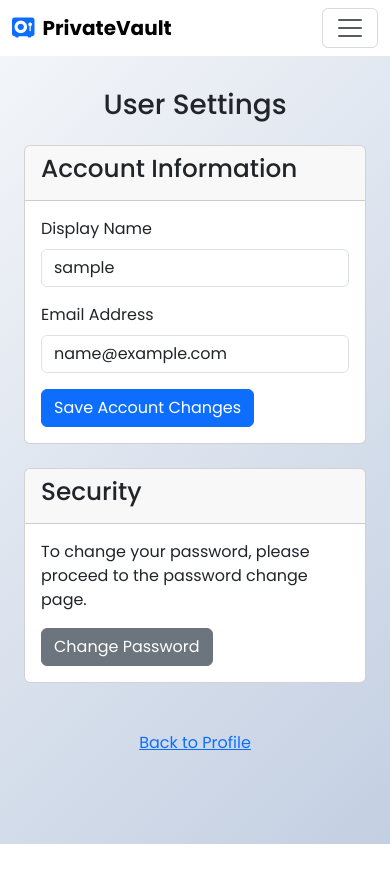
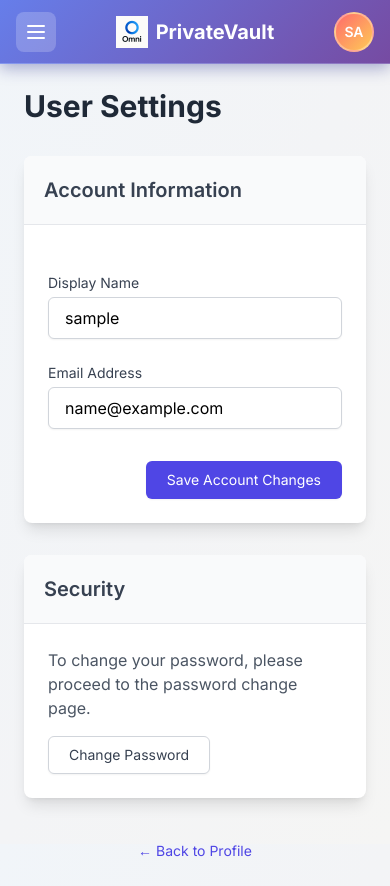
Before and after one commit to Visionz73/privatevault, a PHP site: page /public/settings.php in a window 390 px wide. Before the commit the page ends 844 px from the top, so only its background shows below. Run offline with PHP 8.4, Linux system fonts and the light colour scheme; the visitor is signed in with stand-in values (Sample User, id 1); some libraries are stand-ins or nearby versions.

Commit message:
feat: Standardize navbar to Tailwind sidebar for settings & related pages
This commit refactors settings.php, change_password.php, and routing to ensure consistent use of the main Tailwind CSS sidebar navigation (`templates/navbar.php`) and to address routing inconsistencies.

Key Changes:

1.  **Refactored `settings.php`:**
    - `src/controllers/settings.php`: No longer uses the old Bootstrap `header.php`/`footer.php`. Prepares data (including `$user` for the navbar and `csrf_token_settings`) and includes the main `templates/settings.php`.
    - `templates/settings.php`: Converted to a full HTML document. Includes `templates/navbar.php` (Tailwind sidebar). Links Tailwind CSS via CDN. All content (forms, alerts) restyled from Bootstrap to Tailwind CSS for a consistent look and feel.

2.  **Refactored `change_password.php` (Placeholder):**
    - `src/controllers/change_password.php`: Updated similarly to the settings controller.
    - `templates/change_password.php`: Converted to a full HTML document with Tailwind CSS and `templates/navbar.php`. Placeholder content restyled with Tailwind.

3.  **`havetopay.php` Confirmation:**
    - Analysis confirmed `havetopay.php` already uses the standard Tailwind `templates/navbar.php` and styling. No changes were needed.

4.  **Routing for Navbar Links:**
    - Added routes for `'/profile.php'` and `'/settings.php'` to `routes.php`. This ensures that the "Profile" and "Settings" links within `templates/navbar.php` (the Tailwind sidebar) are now correctly handled by the application's front controller, standardizing navigation.

This work addresses your request to remove the incorrect Bootstrap-based navbar from `settings.php` and ensure consistent use of the main Tailwind sidebar navigation for key application areas.

```diff
--- a/src/controllers/settings.php
+++ b/src/controllers/settings.php
@@ -1,85 +1,103 @@
 <?php
-// Ensure this controller is included by an entry point file in public/
-// (e.g., public/settings.php which should handle session_start, config, and auth.php)
+// src/controllers/settings.php
 
-// $pdo is available globally from config.php
-// session is started in public/settings.php
-// requireLogin() is called in public/settings.php
-// getUser() is available from src/lib/auth.php (included in public/settings.php)
+// Session is started by public/settings.php (which includes config.php)
+// auth.php is included by public/settings.php, so requireLogin() is called there.
+// $pdo is available globally from config.php (via db.php or directly if public/settings.php includes it)
 
-$pageTitle = "Settings";
-$errors = []; // To store validation errors
+$pageTitle = "User Settings";
 
-// Fetch current user data
-$user = getUser(); // From src/lib/auth.php
+// CSRF Token Generation for settings form
+// A new token is generated if one doesn't exist or if a POST request used/invalidated the previous one.
+if (empty($_SESSION['csrf_token_settings'])) {
+    $_SESSION['csrf_token_settings'] = bin2hex(random_bytes(32));
+}
+$csrf_token_settings = $_SESSION['csrf_token_settings'];
 
-if ($user) {
-    // Assuming 'username' is used for display name and 'email' for email.
-    // Adjust if your 'users' table schema has a specific 'display_name' column.
-    $currentDisplayName = $user['username'] ?? '';
-    $currentEmail = $user['email'] ?? '';
-} else {
-    // This case should ideally be prevented by requireLogin()
-    // Or if getUser() returns null for a logged-in user (e.g., user deleted mid-session)
+// Fetch current user data (needed for pre-filling form and for the navbar)
+$user = getUser(); // From src/lib/auth.php, included via public/settings.php
+
+if (!$user) {
+    // This case should be rare due to requireLogin() in public/settings.php
     $_SESSION['error_message'] = "User data could not be retrieved. Please try logging in again.";
-    // Redirect to logout or login page might be more appropriate here
-    header('Location: logout.php');
+    header('Location: logout.php'); // Redirect to logout or login
     exit;
 }
 
+$currentDisplayName = $user['username'] ?? '';
+$currentEmail = $user['email'] ?? '';
+
 // Handle form submission for account information changes
 if ($_SERVER['REQUEST_METHOD'] === 'POST' && isset($_POST['saveAccountChanges'])) {
+    // CSRF Token Validation
+    if (!isset($_POST['csrf_token_settings']) || !hash_equals($_SESSION['csrf_token_settings'], $_POST['csrf_token_settings'])) {
+        $_SESSION['error_message'] = "Invalid security token. Please try submitting the form again.";
+        unset($_SESSION['csrf_token_settings']); // Invalidate current token
+        header('Location: settings.php');        // Redirect to refresh form with new token
+        exit;
+    }
+    // Valid token, unset it for one-time use for this submission.
+    // A new one will be generated on the next page load by the logic at the top.
+    unset($_SESSION['csrf_token_settings']);
+
     $newDisplayName = trim($_POST['displayName'] ?? '');
     $newEmail = trim($_POST['email'] ?? '');
+    $validationErrors = []; // Local array for this submission's field validation errors
 
-    // Validation
     if (empty($newDisplayName)) {
-        $errors[] = "Display Name cannot be empty.";
+        $validationErrors[] = "Display Name cannot be empty.";
     }
-    // Add more validation for display name if needed (e.g., length, characters)
-
     if (empty($newEmail)) {
-        $errors[] = "Email cannot be empty.";
+        $validationErrors[] = "Email cannot be empty.";
     } elseif (!filter_var($newEmail, FILTER_VALIDATE_EMAIL)) {
-        $errors[] = "Invalid email format.";
+        $validationErrors[] = "Invalid email format.";
     }
 
-    if (empty($errors)) {
+    if (empty($validationErrors)) {
         try {
-            // Check if email already exists for another user (optional but good practice)
+            // Check if email already exists for another user
             $stmtCheckEmail = $pdo->prepare("SELECT id FROM users WHERE email = ? AND id != ?");
             $stmtCheckEmail->execute([$newEmail, $_SESSION['user_id']]);
             if ($stmtCheckEmail->fetch()) {
                 $_SESSION['error_message'] = "This email address is already in use by another account.";
             } else {
                 // Proceed with update
-                // Assuming 'username' column for display name. Adjust if column is 'display_name'
                 $updateStmt = $pdo->prepare("UPDATE users SET username = ?, email = ? WHERE id = ?");
                 if ($updateStmt->execute([$newDisplayName, $newEmail, $_SESSION['user_id']])) {
                     $_SESSION['success_message'] = "Account information updated successfully.";
-                    // Optionally, update the session variable for username if it's used in the navbar directly
-                    if (isset($_SESSION['username'])) {
+                    // Update the $user array for the navbar if it shows display name/username
+                    if (isset($_SESSION['username'])) { // If navbar uses $_SESSION['username']
                         $_SESSION['username'] = $newDisplayName;
                     }
+                    // Also update the local $user variable for the current page load if needed,
+                    // though redirect makes this less critical for the form itself.
+                    $user['username'] = $newDisplayName;
+                    $user['email'] = $newEmail;
+                    $currentDisplayName = $newDisplayName; // Ensure current vars reflect change before potential re-render
+                    $currentEmail = $newEmail;
+
                 } else {
                     $_SESSION['error_message'] = "Failed to update account information. Please try again.";
                 }
             }
         } catch (PDOException $e) {
-            error_log("Error updating user settings: " . $e->getMessage()); // Log the actual error
+            error_log("Error updating user settings: " . $e->getMessage());
             $_SESSION['error_message'] = "A database error occurred. Could not update account information.";
         }
     } else {
-        $_SESSION['error_message'] = implode("<br>", $errors);
+        $_SESSION['error_message'] = implode("<br>", $validationErrors);
     }
 
-    // Redirect back to settings.php to show messages and prevent form resubmission
+    // Redirect back to settings.php to show messages and get a fresh CSRF token for the form.
     header('Location: settings.php');
     exit;
 }
 
-// These variables will be available in the included templates
-require_once __DIR__ . '/../../templates/header.php';
+// The template will be included after this controller logic.
+// Variables available to templates/settings.php:
+// $pageTitle, $csrf_token_settings, $currentDisplayName, $currentEmail,
+// $user (for navbar.php if it uses it directly from the scope of the including page)
+// Session messages like $_SESSION['success_message'] or $_SESSION['error_message'] will be picked up by the template.
 require_once __DIR__ . '/../../templates/settings.php';
-require_once __DIR__ . '/../../templates/footer.php';
+
 ?>
--- a/templates/settings.php
+++ b/templates/settings.php
@@ -1,74 +1,127 @@
 <?php
-// This template is usually included by a controller.
-// $currentDisplayName and $currentEmail are expected to be set by the controller (src/controllers/settings.php).
-// Session messages are also handled by the controller's redirect.
-// session_start() is expected to be called by the entry point script (e.g., public/settings.php)
+// templates/settings.php
+// Variables expected from src/controllers/settings.php:
+// $pageTitle, $csrf_token_settings, $currentDisplayName, $currentEmail, $user (for navbar)
+// Session messages like $_SESSION['success_message'] or $_SESSION['error_message'] are handled by the controller's redirect
+// and displayed here.
+// Session is started by public/settings.php -> config.php
 ?>
-<main class="container mt-5 pt-4"> <?php // Added pt-4 for spacing due to fixed navbar ?>
-    <div class="row">
-        <div class="col-md-8 offset-md-2"> <?php // Center content ?>
+<!DOCTYPE html>
+<html lang="de" class="h-full">
+<head>
+    <meta charset="UTF-8"/>
+    <meta name="viewport" content="width=device-width, initial-scale=1.0"/>
+    <title><?php echo htmlspecialchars($pageTitle ?? 'User Settings'); ?> | Private Vault</title>
+    <link href="https://fonts.googleapis.com/css2?family=Inter:wght@400;600;700&display=swap" rel="stylesheet" />
+    <script src="https://cdn.tailwindcss.com"></script>
+    <style>
+        body { font-family: 'Inter', sans-serif; }
+        /* Adjust main content margin for mobile when top navbar is present */
+        @media (max-width: 768px) { /* md breakpoint in Tailwind is 768px */
+            main.content-area {
+                margin-top: 4rem; /* Approx h-16, adjust if navbar.php mobile height changes from h-14 (3.5rem) */
+            }
+        }
+    </style>
+</head>
+<body class="min-h-screen bg-gradient-to-br from-slate-100 via-gray-100 to-stone-100 flex flex-col antialiased">
 
-            <h1 class="mb-4 text-center">User Settings</h1> <?php // Centered main title ?>
+    <?php require_once __DIR__ . '/navbar.php'; // The Tailwind sidebar navbar ?>
+
+    <!-- Main content area, adjusted for sidebar -->
+    <main class="content-area ml-0 mt-14 md:ml-64 md:mt-0 flex-1 p-6 md:p-8 space-y-6">
+        <div class="max-w-3xl mx-auto">
+            <header class="mb-8">
+                <h1 class="text-3xl font-bold text-gray-800">
+                    <?php echo htmlspecialchars($pageTitle ?? 'User Settings'); ?>
+                </h1>
+            </header>
 
             <?php // Display session feedback messages ?>
             <?php if (isset($_SESSION['success_message'])): ?>
-                <div class="alert alert-success alert-dismissible fade show" role="alert">
-                    <?php echo htmlspecialchars($_SESSION['success_message']); ?>
-                    <button type="button" class="btn-close" data-bs-dismiss="alert" aria-label="Close"></button>
+                <div class="bg-green-50 border-l-4 border-green-400 text-green-700 p-4 mb-6 rounded-md shadow-sm" role="alert">
+                    <div class="flex">
+                        <div class="py-1"><svg class="fill-current h-6 w-6 text-green-500 mr-4" xmlns="http://www.w3.org/2000/svg" viewBox="0 0 20 20"><path d="M2.93 17.07A10 10 0 1 1 17.07 2.93 10 10 0 0 1 2.93 17.07zm12.73-1.41A8 8 0 1 0 4.34 4.34a8 8 0 0 0 11.32 11.32zM6.7 9.29L9 11.6l4.3-4.3 1.4 1.42L9 14.4l-3.7-3.7 1.4-1.42z"/></svg></div>
+                        <div>
+                            <p class="font-bold">Success</p>
+                            <p class="text-sm"><?php echo htmlspecialchars($_SESSION['success_message']); ?></p>
+                        </div>
+                    </div>
                 </div>
-                <?php unset($_SESSION['success_message']); // Clear message after displaying ?>
+                <?php unset($_SESSION['success_message']); ?>
             <?php endif; ?>
 
             <?php if (isset($_SESSION['error_message'])): ?>
-                <div class="alert alert-danger alert-dismissible fade show" role="alert">
-                    <?php
-                        // Using nl2br to convert newline characters to <br> tags for multi-line error messages
-                        echo nl2br(htmlspecialchars($_SESSION['error_message']));
-                    ?>
-                    <button type="button" class="btn-close" data-bs-dismiss="alert" aria-label="Close"></button>
+                <div class="bg-red-50 border-l-4 border-red-400 text-red-700 p-4 mb-6 rounded-md shadow-sm" role="alert">
+                     <div class="flex">
+                        <div class="py-1"><svg class="fill-current h-6 w-6 text-red-500 mr-4" xmlns="http://www.w3.org/2000/svg" viewBox="0 0 20 20"><path d="M2.93 17.07A10 10 0 1 1 17.07 2.93 10 10 0 0 1 2.93 17.07zm12.73-1.41A8 8 0 1 0 4.34 4.34a8 8 0 0 0 11.32 11.32zM9 5l1.41 1.41L7.83 9l2.58 2.59L9 13l-4-4 4-4z"/></svg></div>
+                        <div>
+                            <p class="font-bold">Error</p>
+                            <p class="text-sm"><?php echo nl2br(htmlspecialchars($_SESSION['error_message'])); ?></p>
+                        </div>
+                    </div>
                 </div>
-                <?php unset($_SESSION['error_message']); // Clear message after displaying ?>
+                <?php unset($_SESSION['error_message']); ?>
             <?php endif; ?>
 
             <?php // Account Information Form ?>
-            <section class="card mb-4">
-                <div class="card-header">
-                    <h2>Account Information</h2>
+            <section class="bg-white shadow-lg rounded-lg overflow-hidden mb-8">
+                <div class="bg-gray-50 p-5 border-b border-gray-200">
+                    <h2 class="text-xl font-semibold text-gray-700">Account Information</h2>
                 </div>
-                <div class="card-body">
-                    <form action="settings.php" method="POST"> <?php // Action explicitly points to settings.php ?>
-                        <div class="mb-3">
-                            <label for="displayName" class="form-label">Display Name</label>
-                            <input type="text" class="form-control" name="displayName" id="displayName"
+                <div class="p-6">
+                    <form action="settings.php" method="POST" class="space-y-6">
+                        <input type="hidden" name="csrf_token_settings" value="<?php echo htmlspecialchars($csrf_token_settings ?? ''); ?>">
+
+                        <div>
+                            <label for="displayName" class="block text-sm font-medium text-gray-700 mb-1">Display Name</label>
+                            <input type="text" name="displayName" id="displayName"
                                    value="<?php echo htmlspecialchars($currentDisplayName ?? ''); ?>"
-                                   placeholder="Enter your display name" required> <?php // Added 'required' attribute ?>
+                                   placeholder="Enter your display name" required
+                                   class="mt-1 block w-full px-4 py-2 bg-white border border-gray-300 rounded-md shadow-sm focus:outline-none focus:ring-indigo-500 focus:border-indigo-500 sm:text-sm">
                         </div>
-                        <div class="mb-3">
-                            <label for="email" class="form-label">Email Address</label>
-                            <input type="email" class="form-control" name="email" id="email"
+
+                        <div>
+                            <label for="email" class="block text-sm font-medium text-gray-700 mb-1">Email Address</label>
+                            <input type="email" name="email" id="email"
                                    value="<?php echo htmlspecialchars($currentEmail ?? ''); ?>"
-                                   placeholder="Enter your email address" required> <?php // Added 'required' attribute ?>
+                                   placeholder="Enter your email address" required
+                                   class="mt-1 block w-full px-4 py-2 bg-white border border-gray-300 rounded-md shadow-sm focus:outline-none focus:ring-indigo-500 focus:border-indigo-500 sm:text-sm">
                         </div>
-                        <button type="submit" name="saveAccountChanges" class="btn btn-primary">Save Account Changes</button>
+
+                        <div class="flex justify-end pt-2">
+                            <button type="submit" name="saveAccountChanges"
+                                    class="inline-flex justify-center py-2 px-5 border border-transparent shadow-sm text-sm font-medium rounded-md text-white bg-indigo-600 hover:bg-indigo-700 focus:outline-none focus:ring-2 focus:ring-offset-2 focus:ring-indigo-500">
+                                Save Account Changes
+                            </button>
+                        </div>
                     </form>
                 </div>
             </section>
 
             <?php // Security Section ?>
-            <section class="card mb-5"> <?php // Added mb-5 for more spacing before "Back to profile" link ?>
-                <div class="card-header">
-                    <h2>Security</h2>
+            <section class="bg-white shadow-lg rounded-lg overflow-hidden mb-8">
+                <div class="bg-gray-50 p-5 border-b border-gray-200">
+                    <h2 class="text-xl font-semibold text-gray-700">Security</h2>
                 </div>
-                <div class="card-body">
-                    <p>To change your password, please proceed to the password change page.</p>
-                    <a href="change_password.php" class="btn btn-secondary">Change Password</a>
+                <div class="p-6">
+                    <p class="text-gray-600 mb-4">To change your password, please proceed to the password change page.</p>
+                    <div class="flex justify-start">
+                        <a href="change_password.php"
+                           class="inline-flex justify-center py-2 px-5 border border-gray-300 shadow-sm text-sm font-medium rounded-md text-gray-700 bg-white hover:bg-gray-50 focus:outline-none focus:ring-2 focus:ring-offset-2 focus:ring-indigo-500">
+                           Change Password
+                        </a>
+                    </div>
                 </div>
             </section>
 
-            <div class="text-center"> <?php // Centered the link, removed extra p tag and div's mt-4. Relies on card's mb-5 now. ?>
-                 <a href="profile.php">Back to Profile</a>
+            <div class="text-center mt-10">
+                 <a href="profile.php" class="text-indigo-600 hover:text-indigo-800 text-sm font-medium">
+                    &larr; Back to Profile
+                 </a>
             </div>
+        </div>
+    </main>
 
-        </div>
-    </div>
-</main>
+</body>
+</html>
```
Also changed, not shown: routes.php (+9 -5 lines), src/controllers/change_password.php (+23 -6 lines), templates/change_password.php (+51 -23 lines).
